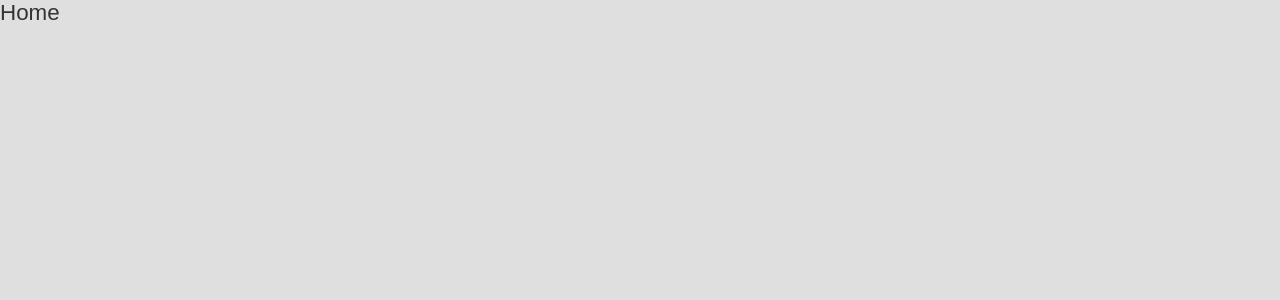
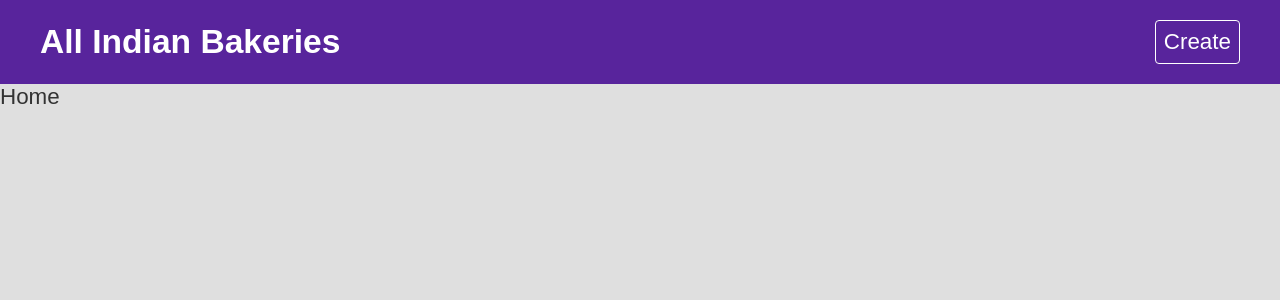
Before and after one commit to AkshayS05/recipeFinder, a React (Create React App) app: page / in a window 1280 px wide. Shown: the top 300 px of the page. Built offline with nearby package versions, Linux system fonts and the light colour scheme.

Commit message:
add navbar

```diff
--- a/src/App.js
+++ b/src/App.js
@@ -4,12 +4,14 @@
 import Create from "./pages/create/Create";
 import Search from "./pages/search/Search";
 import Recipe from "./pages/recipe/Recipe";
+import Navbar from "./components/Navbar";
 import "./App.css";
 
 function App() {
   return (
     <div className="App">
       <BrowserRouter>
+        <Navbar />
         <Switch>
           <Route exact path="/">
             <Home />
--- a/src/components/Navbar.css
+++ b/src/components/Navbar.css
@@ -0,0 +1,24 @@
+.navbar {
+  background: #58249c;
+  padding: 20px;
+  color: #fff;
+}
+.navbar nav {
+  display: flex;
+  align-items: center;
+  max-width: 1200px;
+  margin: 0 auto;
+}
+.navbar a.brand {
+  margin-right: auto;
+  color: #fff;
+  text-decoration: none;
+}
+.navbar a:last-child {
+  color: #fff;
+  text-decoration: none;
+  margin-left: 40px;
+  padding: 8px;
+  border: 1px solid #fff;
+  border-radius: 4px;
+}
--- a/src/components/Navbar.js
+++ b/src/components/Navbar.js
@@ -1,3 +1,16 @@
+import { Link } from "react-router-dom";
+import "./Navbar.css";
 export default function Navbar() {
-  return <div></div>;
+  return (
+    <div className="navbar">
+      <navbar>
+        <nav>
+          <Link to="/" className="brand">
+            <h1>All Indian Bakeries</h1>
+          </Link>
+          <Link to="/create">Create</Link>
+        </nav>
+      </navbar>
+    </div>
+  );
 }
```
